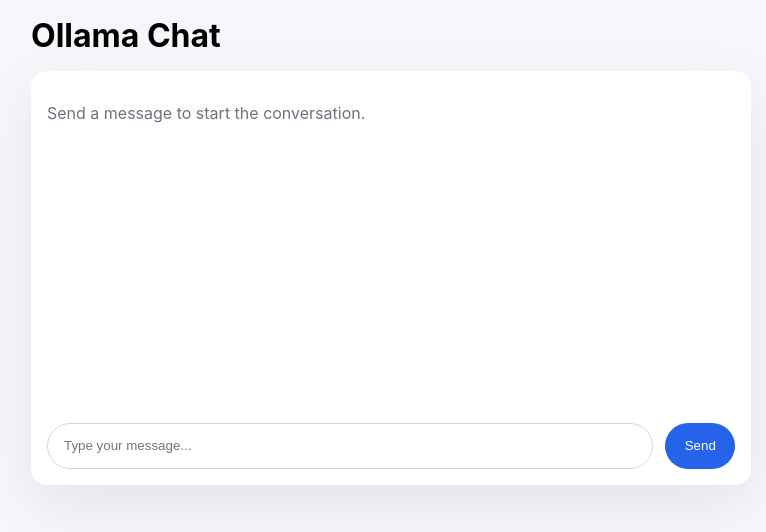
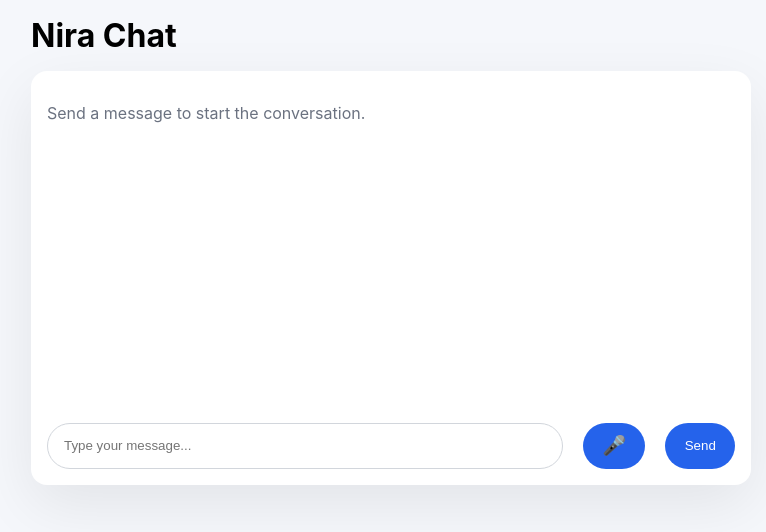
Before and after one commit to muluken12gg/local-llm-webui, a React (Vite) app in the folder client/: page / in a window 1280 px wide. Shown: the top 532 px of the page, without its empty margins (249-1015 px from the left). Built offline with nearby package versions, Linux system fonts and the light colour scheme.

Commit message:
feat: add voice chat with Web Speech API - speech recognition and text-to-speech

```diff
--- a/client/src/App.jsx
+++ b/client/src/App.jsx
@@ -5,16 +5,55 @@ function App() {
   const [messages, setMessages] = useState([]);
   const [loading, setLoading] = useState(false);
   const [error, setError] = useState('');
+  const [isListening, setIsListening] = useState(false);
+  const [isSpeaking, setIsSpeaking] = useState(false);
   const messagesEndRef = useRef(null);
+  const recognitionRef = useRef(null);
+  const speechSynthRef = useRef(null);
 
-  // Scroll to bottom when messages change
-  const scrollToBottom = () => {
-    messagesEndRef.current?.scrollIntoView({ behavior: 'smooth' });
-  };
+  // Initialize speech recognition
+  useEffect(() => {
+    if ('webkitSpeechRecognition' in window || 'SpeechRecognition' in window) {
+      const SpeechRecognition = window.SpeechRecognition || window.webkitSpeechRecognition;
+      recognitionRef.current = new SpeechRecognition();
+      recognitionRef.current.continuous = false;
+      recognitionRef.current.interimResults = false;
+      recognitionRef.current.lang = 'en-US';
 
-  useEffect(() => {
-    scrollToBottom();
-  }, [messages]);
+      recognitionRef.current.onstart = () => {
+        setIsListening(true);
+      };
+
+      recognitionRef.current.onresult = (event) => {
+        const transcript = event.results[0][0].transcript;
+        setMessage(transcript);
+      };
+
+      recognitionRef.current.onend = () => {
+        setIsListening(false);
+      };
+
+      recognitionRef.current.onerror = (event) => {
+        console.error('Speech recognition error:', event.error);
+        setIsListening(false);
+        setError('Voice recognition failed. Please try again.');
+      };
+    }
+
+    // Initialize speech synthesis
+    if ('speechSynthesis' in window) {
+      speechSynthRef.current = window.speechSynthesis;
+    }
+
+    return () => {
+      if (recognitionRef.current) {
+        recognitionRef.current.stop();
+      }
+      if (speechSynthRef.current) {
+        speechSynthRef.current.cancel();
+      }
+    };
+  }, []);
 
   // Load messages from localStorage on mount
   useEffect(() => {
@@ -40,6 +79,54 @@ function App() {
     localStorage.removeItem('ollama-chat-history');
   };
 
+  // Scroll to bottom when messages change
+  const scrollToBottom = () => {
+    messagesEndRef.current?.scrollIntoView({ behavior: 'smooth' });
+  };
+
+  useEffect(() => {
+    scrollToBottom();
+  }, [messages]);
+
+  // Voice functions
+  const startListening = () => {
+    if (recognitionRef.current && !isListening) {
+      setError('');
+      recognitionRef.current.start();
+    }
+  };
+
+  const stopListening = () => {
+    if (recognitionRef.current && isListening) {
+      recognitionRef.current.stop();
+    }
+  };
+
+  const speakText = (text) => {
+    if (speechSynthRef.current && text) {
+      // Cancel any ongoing speech
+      speechSynthRef.current.cancel();
+
+      const utterance = new SpeechSynthesisUtterance(text);
+      utterance.rate = 0.9;
+      utterance.pitch = 1;
+      utterance.volume = 0.8;
+
+      utterance.onstart = () => setIsSpeaking(true);
+      utterance.onend = () => setIsSpeaking(false);
+      utterance.onerror = () => setIsSpeaking(false);
+
+      speechSynthRef.current.speak(utterance);
+    }
+  };
+
+  const stopSpeaking = () => {
+    if (speechSynthRef.current) {
+      speechSynthRef.current.cancel();
+      setIsSpeaking(false);
+    }
+  };
+
   const handleSubmit = async (event) => {
     event.preventDefault();
     if (!message.trim()) return;
@@ -62,7 +149,7 @@ function App() {
           'Content-Type': 'application/json',
         },
         body: JSON.stringify({
-          model: 'llama3',
+          model: 'codellama:latest',
           messages: chatHistory,
           stream: false,
         }),
@@ -74,12 +161,21 @@ function App() {
       }
 
       const data = await response.json();
-      const assistantText = data?.choices?.[0]?.message?.content || data?.response || 'No response received.';
+
+      // Ollama response format: { message: { content: "..." }, ... }
+      const assistantText = data?.message?.content || data?.response || data?.choices?.[0]?.message?.content || 'No response received.';
+
+      if (!assistantText || assistantText === 'No response received.') {
+        console.warn('Unexpected response format:', data);
+      }
 
       setMessages((current) => [
         ...current,
         { role: 'assistant', content: assistantText },
       ]);
+
+      // Auto-speak the response
+      speakText(assistantText);
     } catch (err) {
       setError(err.message || 'Unable to reach the backend');
     } finally {
@@ -90,7 +186,7 @@ function App() {
   return (
     <div className="app-shell">
       <header>
-        <h1>Ollama Chat</h1>
+        <h1>Nira Chat</h1>
         {messages.length > 0 && (
           <button className="clear-button" onClick={clearHistory}>
             Clear History
@@ -114,7 +210,9 @@ function App() {
         </div>
 
         {error && <div className="error-banner">{error}</div>}
-        {loading && <div className="status-banner">Waiting for Ollama response...</div>}
+        {loading && <div className="status-banner">Waiting for Nira response...</div>}
+        {isListening && <div className="status-banner listening">🎤 Listening...</div>}
+        {isSpeaking && <div className="status-banner speaking">🔊 Speaking...</div>}
 
         <form className="chat-form" onSubmit={handleSubmit}>
           <input
@@ -124,7 +222,22 @@ function App() {
             placeholder="Type your message..."
             disabled={loading}
           />
+          <button type="button"
+                  onClick={isListening ? stopListening : startListening}
+                  className={`voice-button ${isListening ? 'listening' : ''}`}
+                  disabled={loading}
+                  title={isListening ? 'Stop listening' : 'Start voice input'}>
+            {isListening ? '⏹️' : '🎤'}
+          </button>
           <button type="submit" disabled={loading}>Send</button>
+          {isSpeaking && (
+            <button type="button"
+                    onClick={stopSpeaking}
+                    className="stop-speak-button"
+                    title="Stop speaking">
+              🔇
+            </button>
+          )}
         </form>
       </main>
     </div>
--- a/client/src/styles.css
+++ b/client/src/styles.css
@@ -62,6 +62,16 @@ header h1 {
 .error-banner {
   background: #fef2f2;
   color: #b91c1c;
+}
+
+.status-banner.listening {
+  background: #fef3c7;
+  color: #92400e;
+}
+
+.status-banner.speaking {
+  background: #dbeafe;
+  color: #1e40af;
 }
 
 .messages {
@@ -129,6 +139,53 @@ header h1 {
   cursor: not-allowed;
 }
 
+.voice-button {
+  margin: 0 0.5rem;
+  padding: 0 1rem;
+  border: 1px solid #d2d6dc;
+  border-radius: 999px;
+  background: #f9fafb;
+  color: #374151;
+  cursor: pointer;
+  font-size: 1.2rem;
+  transition: all 0.2s;
+}
+
+.voice-button:hover:not(:disabled) {
+  background: #f3f4f6;
+}
+
+.voice-button.listening {
+  background: #fef3c7;
+  border-color: #f59e0b;
+  color: #92400e;
+  animation: pulse 1.5s infinite;
+}
+
+.stop-speak-button {
+  margin-left: 0.5rem;
+  padding: 0 1rem;
+  border: 1px solid #ef4444;
+  border-radius: 999px;
+  background: #fef2f2;
+  color: #dc2626;
+  cursor: pointer;
+  font-size: 1.2rem;
+}
+
+.stop-speak-button:hover {
+  background: #fee2e2;
+}
+
+@keyframes pulse {
+  0%, 100% {
+    opacity: 1;
+  }
+  50% {
+    opacity: 0.7;
+  }
+}
+
 .placeholder {
   color: #6b7280;
 }
```
